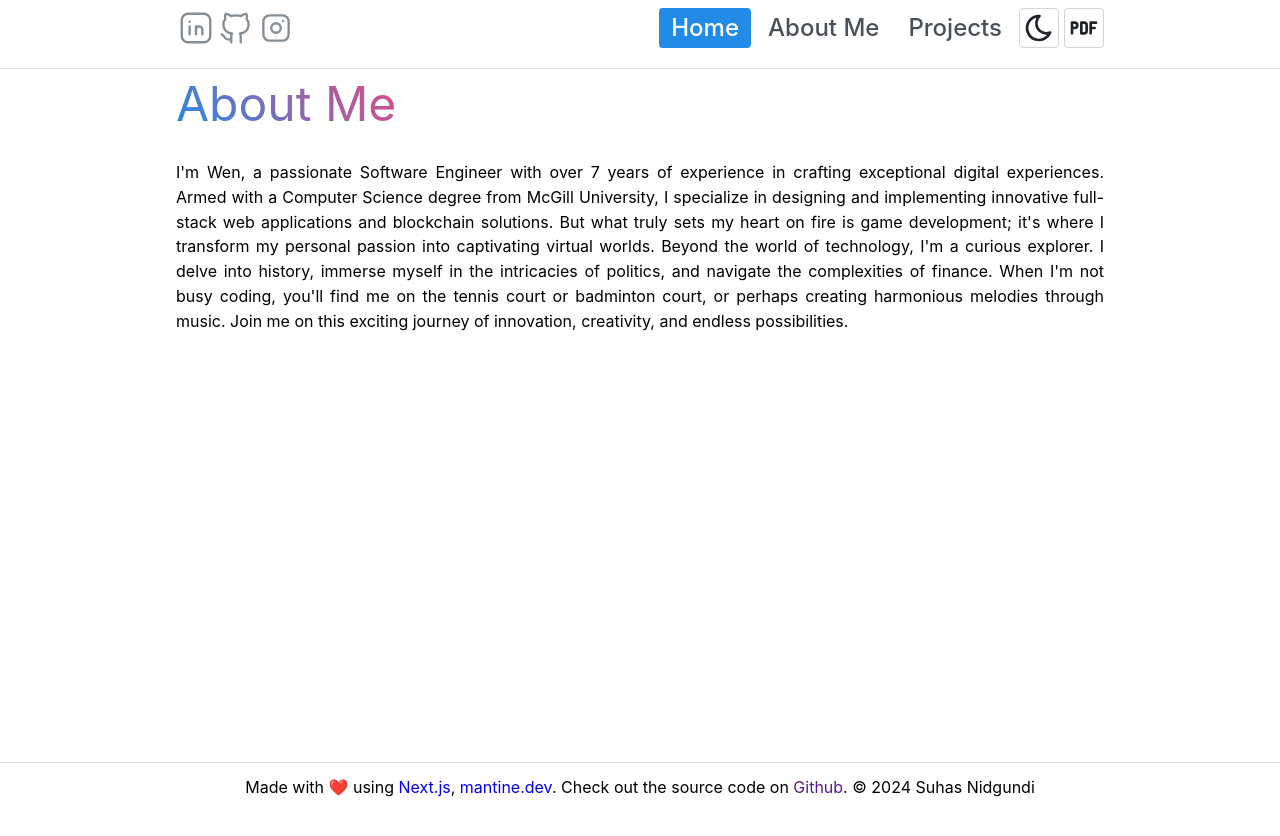
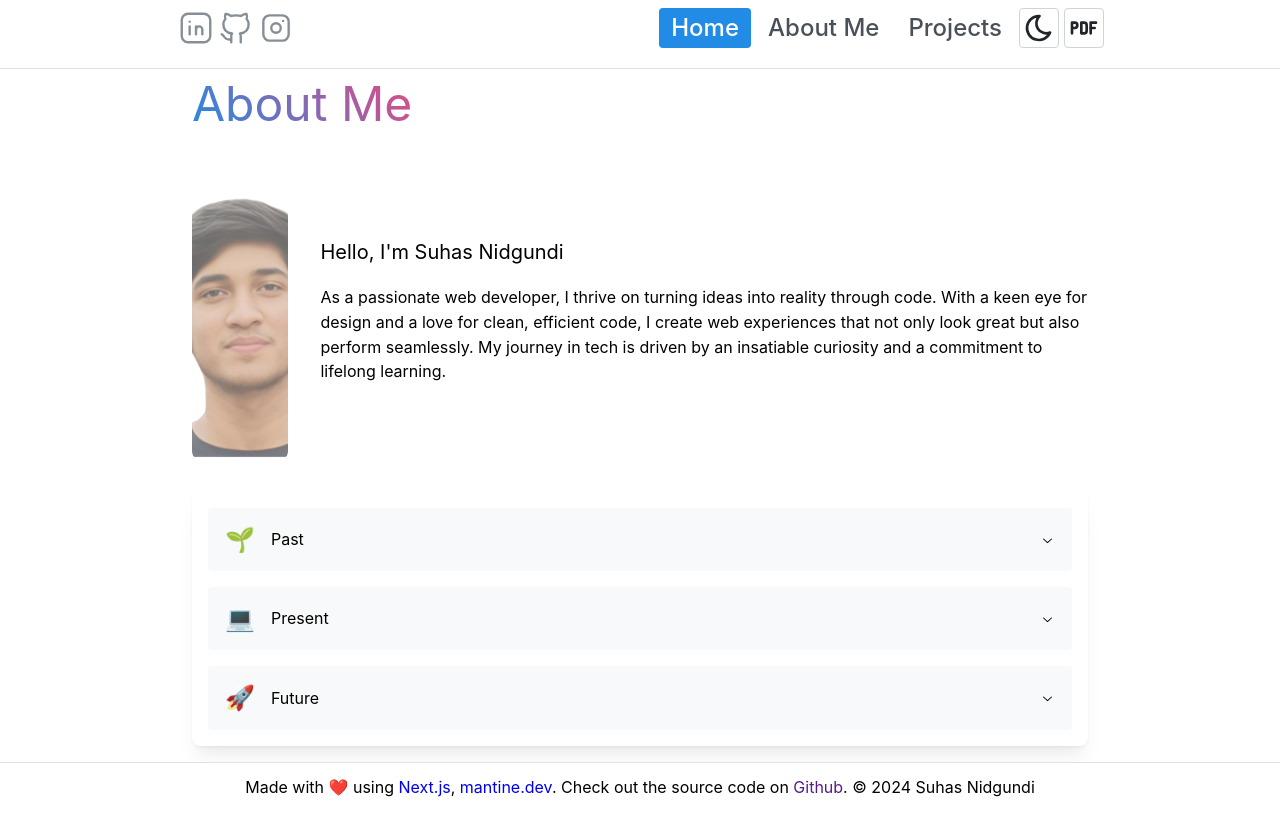
Before and after one commit to suhasnidgundi/personal-portfolio, a Next.js app: page /aboutMe in a window 1280 px wide. Shown: the top 836 px of the page. Built offline with nearby package versions, Linux system fonts and the light colour scheme.

Commit message:
refactor: Update border radius in aboutMe.module.css

```diff
--- /dev/null
+++ b/app/aboutMe/aboutMe.module.css
@@ -0,0 +1,35 @@
+.imageWrapper {
+    position: relative;
+    width: 300px;
+    height: 300px;
+    overflow: hidden;
+    border-radius: 8px;
+}
+
+.imageWrapper::before,
+.imageWrapper::after {
+    content: '';
+    position: absolute;
+    left: -150%;
+    top: -150%;
+    width: 400%;
+    height: 400%;
+    background-color: rgba(255, 255, 255, 0.3);
+    animation: cloud 25s linear infinite;
+}
+
+.imageWrapper::after {
+    animation-duration: 35s;
+    animation-direction: reverse;
+    opacity: 0.5;
+}
+
+@keyframes cloud {
+    0% {
+        transform: translateX(0) translateY(0);
+    }
+
+    100% {
+        transform: translateX(25%) translateY(25%);
+    }
+}
--- a/app/aboutMe/page.js
+++ b/app/aboutMe/page.js
@@ -1,10 +1,29 @@
-import { Box, Flex, Text } from "@mantine/core";
-import React from "react";
+import { Box, Flex, Text, Image, Accordion, Container, Paper, AccordionItem, AccordionControl, AccordionPanel } from "@mantine/core";
+import styles from './aboutMe.module.css';
 
-const page = () => {
+const AboutMePage = () => {
+  const accordionData = [
+    {
+      title: "Past",
+      emoji: "🌱",
+      content: "In the past, I focused on honing my skills in web development, working on various projects that challenged me to grow. I learned the fundamentals of HTML, CSS, and JavaScript, which laid the foundation for my current expertise."
+    },
+    {
+      title: "Present",
+      emoji: "💻",
+      content: "Currently, I'm working as a full-stack developer, specializing in React and Node.js. I'm passionate about creating user-friendly interfaces and scalable backend solutions. I'm also exploring new technologies like GraphQL and serverless architecture."
+    },
+    {
+      title: "Future",
+      emoji: "🚀",
+      content: "Looking ahead, I aim to deepen my knowledge in AI and machine learning, integrating these technologies into web applications. I also plan to contribute more to open-source projects and mentor aspiring developers in my community."
+    }
+  ];
+
   return (
+    <Container size="md">
       <Box my="5em">
-      <Flex direction="column" gap="2em">
+        <Flex direction="column" align="Left" gap="2em">
           <Box style={{ display: "inline-block" }}>
             <Text
               variant="gradient"
@@ -16,26 +35,52 @@ const page = () => {
               About Me
             </Text>
           </Box>
+
+          <Flex gap="2em" align="center" direction={{ base: 'column', sm: 'row' }}>
+            <div className={styles.imageWrapper}>
+              <Image
+                src="/images/profile_image.png"
+                alt="Profile"
+                radius="md"
+                width={300}
+                height={300}
+                style={{ backgroundColor: 'transparent' }}
+              />
+            </div>
             <Box>
-          <Text ta="justify">
-            I&apos;m Wen, a passionate Software Engineer with over 7 years of
-            experience in crafting exceptional digital experiences. Armed with a
-            Computer Science degree from McGill University, I specialize in
-            designing and implementing innovative full-stack web applications
-            and blockchain solutions. But what truly sets my heart on fire is
-            game development; it&apos;s where I transform my personal passion
-            into captivating virtual worlds. Beyond the world of technology,
-            I&apos;m a curious explorer. I delve into history, immerse myself in
-            the intricacies of politics, and navigate the complexities of
-            finance. When I&apos;m not busy coding, you&apos;ll find me on the
-            tennis court or badminton court, or perhaps creating harmonious
-            melodies through music. Join me on this exciting journey of
-            innovation, creativity, and endless possibilities.
+              <Text size="xl" weight={500} mb="md">
+                Hello, I'm Suhas Nidgundi
+              </Text>
+              <Text>
+                As a passionate web developer, I thrive on turning ideas into reality through code.
+                With a keen eye for design and a love for clean, efficient code, I create web experiences
+                that not only look great but also perform seamlessly. My journey in tech is driven by
+                an insatiable curiosity and a commitment to lifelong learning.
               </Text>
             </Box>
           </Flex>
+
+          <Paper shadow="md" p="md" radius="md" style={{ width: '100%' }}>
+            <Accordion variant="separated">
+              {accordionData.map((item, index) => (
+                <AccordionItem key={index} value={item.title}>
+                  <AccordionControl>
+                    <Flex align="center">
+                      <Text mr="md" style={{ fontSize: '1.5rem' }}>{item.emoji}</Text>
+                      <Text weight={500}>{item.title}</Text>
+                    </Flex>
+                  </AccordionControl>
+                  <AccordionPanel>
+                    <Text>{item.content}</Text>
+                  </AccordionPanel>
+                </AccordionItem>
+              ))}
+            </Accordion>
+          </Paper>
+        </Flex>
       </Box>
+    </Container>
   );
 };
 
-export default page;
+export default AboutMePage;
```
Also changed, not shown: public/images/profile_image.png (added), 1 other file (tests, documents, lock files or other folders). Lines whose indentation alone changed are shown as unchanged.
